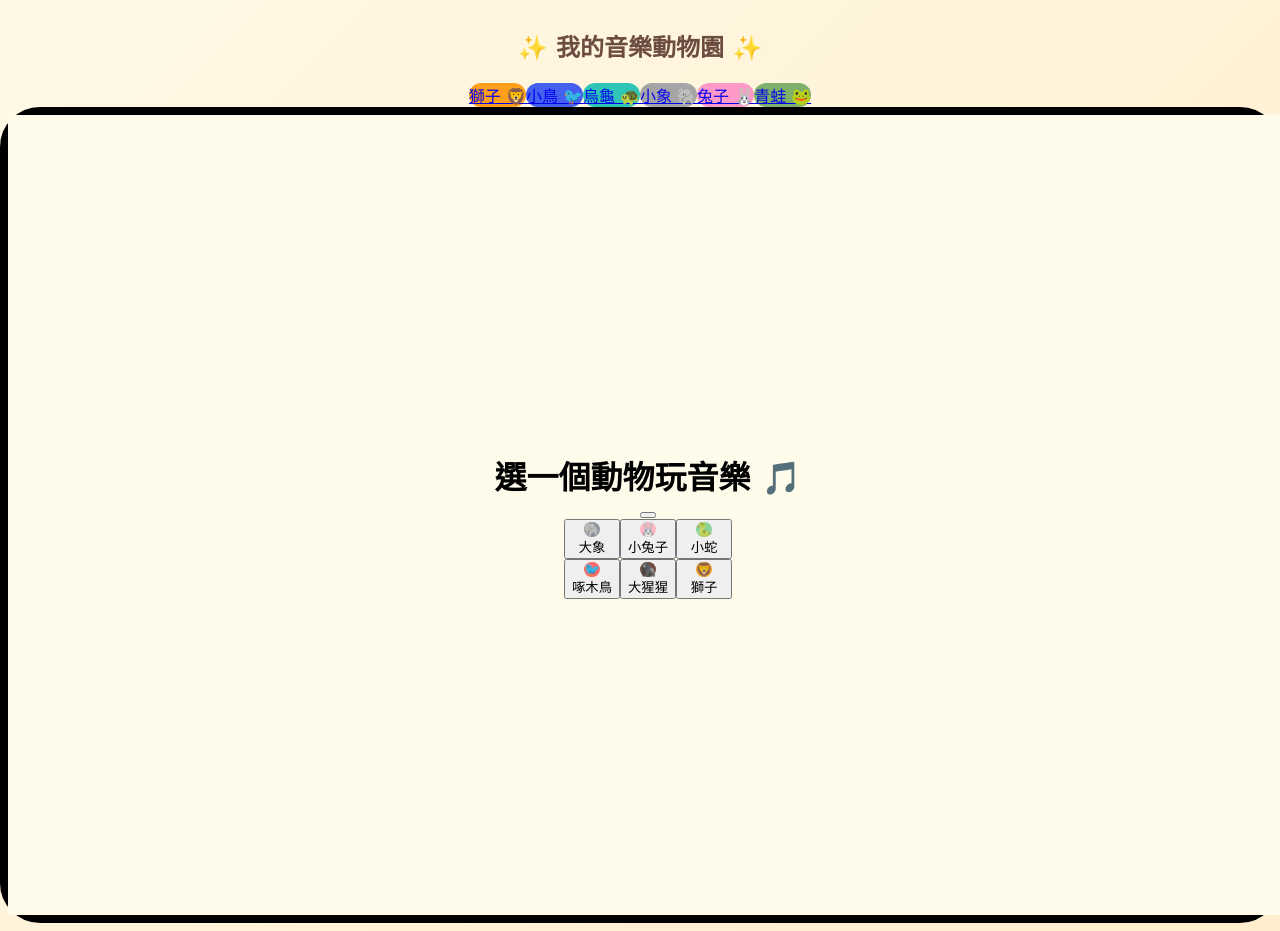
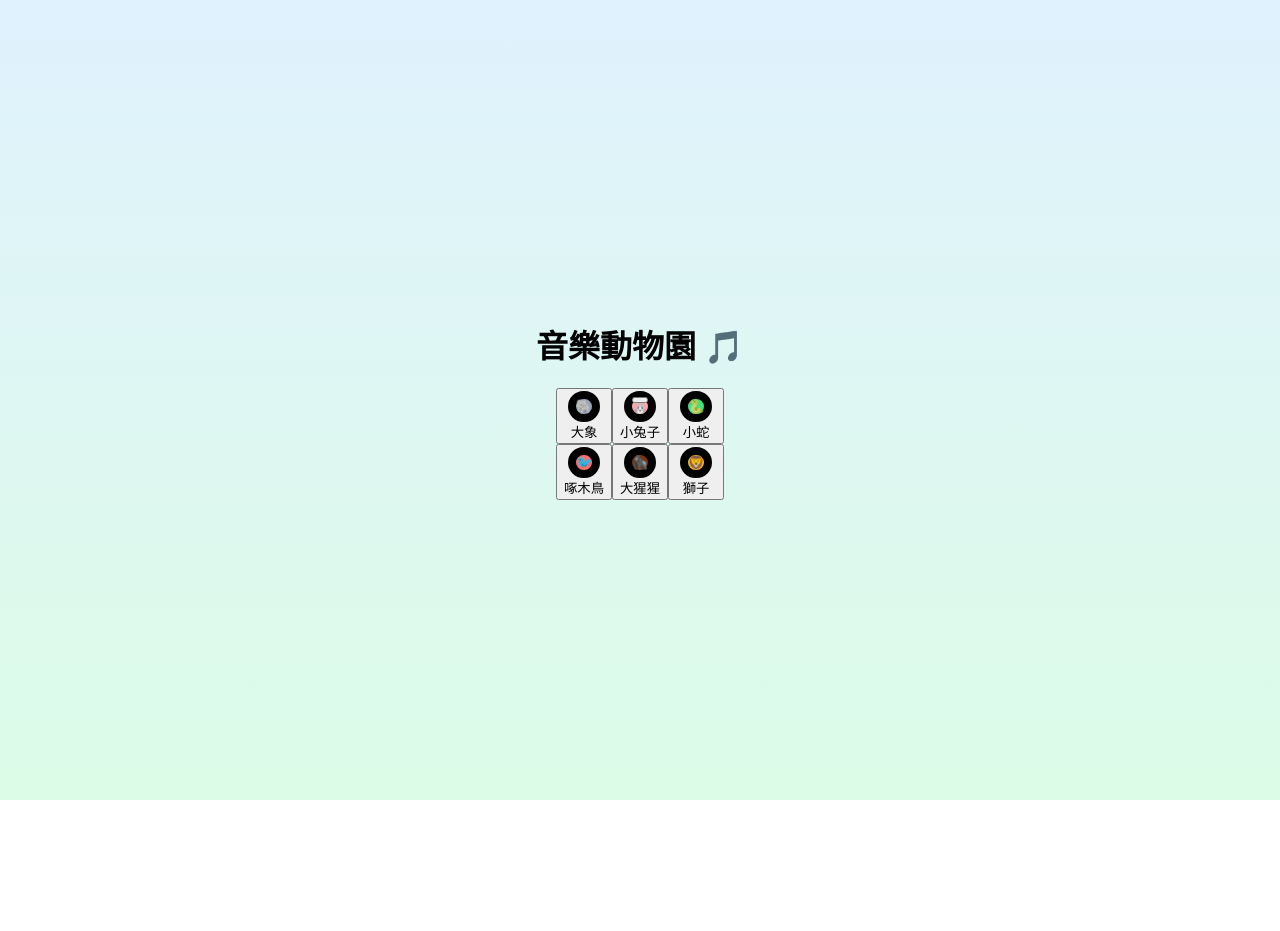
Before and after one commit to OuO0403/toddler-music-site, a Next.js app: page / in a window 1280 px wide. After the commit the page ends 800 px from the top, so only its background shows below. Built offline with nearby package versions, Linux system fonts and the light colour scheme.

Commit message:
UI: Final meadow style with 2x3 large round buttons and no scroll

```diff
--- a/src/app/globals.css
+++ b/src/app/globals.css
@@ -2,10 +2,17 @@
 @tailwind components;
 @tailwind utilities;
 
-body {
-  /* 使用標準 CSS 語法 */
-  background: linear-gradient(135deg, #fff9e6 0%, #ffedcc 100%);
-  min-height: 100vh; /* 這是 min-h-screen 的標準寫法 */
-  overflow-x: hidden;
-  font-family: 'Comic Sans MS', 'Chalkboard SE', 'Microsoft JhengHei', sans-serif;
+html, body {
+  margin: 0;
+  padding: 0;
+  width: 100vw;
+  height: 100vh;
+  overflow: hidden; /* 徹底禁止滾動條 */
+  /* 使用草原風綠色漸層 */
+  background: linear-gradient(to bottom, #e0f2fe 0%, #dcfce7 100%);
 }
+
+/* 移除 Next.js 預設的所有干擾樣式 */
+* {
+  box-sizing: border-box;
+}
--- a/src/app/layout.tsx
+++ b/src/app/layout.tsx
@@ -1,23 +1,15 @@
 import './globals.css';
-import AnimalSidebar from '@/components/AnimalSidebar';
 
 export default function RootLayout({ children }: { children: React.ReactNode }) {
   return (
     <html lang="zh-Hant">
-      <body>
-        <div className="flex flex-col min-h-screen">
-          {/* 上排導覽列：我們稍微修改 Sidebar 的名稱為 Navbar */}
-          <header className="w-full pt-6 px-10">
-            <AnimalSidebar />
-          </header>
+      <body className="relative w-screen h-screen">
+        {/* 裝飾用的草原小細節：可以在這裡放些雲朵或小草的背景裝飾 */}
+        <div className="absolute bottom-0 w-full h-32 bg-green-200/50 z-0"></div>
 
-          {/* 主內容區：置中並放大 */}
-          <main className="flex-grow flex items-center justify-center p-6">
-            <div className="w-full max-w-5xl bg-white/60 backdrop-blur-md rounded-[40px] shadow-2xl p-10 border-8 border-white">
-              {children}
-            </div>
-          </main>
-        </div>
+        <main className="relative z-10 w-full h-full flex items-center justify-center">
+          {children}
+        </main>
       </body>
     </html>
   );
--- a/src/app/page.tsx
+++ b/src/app/page.tsx
@@ -3,51 +3,61 @@ import { useRouter } from 'next/navigation';
 import { motion } from 'framer-motion';
 
 const animals = [
-  { id: 'elephant', name: '大象', icon: '🐘', color: '#8E949E' },
-  { id: 'rabbit', name: '小兔子', icon: '🐰', color: '#FFB7C5' },
-  { id: 'snake', name: '小蛇', icon: '🐍', color: '#88D498' },
-  { id: 'woodpecker', name: '啄木鳥', icon: '🐦', color: '#FF6B6B' },
-  { id: 'gorilla', name: '大猩猩', icon: '🦍', color: '#6D4C41' },
-  { id: 'lion', name: '獅子', icon: '🦁', color: '#F9A825' },
+  { id: 'elephant', name: '大象', icon: '🐘', color: '#94a3b8' },
+  { id: 'rabbit', name: '小兔子', icon: '🐰', color: '#fda4af' },
+  { id: 'snake', name: '小蛇', icon: '🐍', color: '#4ade80' },
+  { id: 'woodpecker', name: '啄木鳥', icon: '🐦', color: '#f87171' },
+  { id: 'gorilla', name: '大猩猩', icon: '🦍', color: '#78350f' },
+  { id: 'lion', name: '獅子', icon: '🦁', color: '#fbbf24' },
 ];
 
 export default function HomePage() {
   const router = useRouter();
 
   return (
-    <div className="w-screen h-screen flex flex-col items-center justify-center bg-[#FFFBEB] overflow-hidden">
-      {/* 右上角選單鍵 */}
-      <button className="absolute top-8 right-8 z-50 p-4 bg-white/50 rounded-2xl shadow-sm">
-        <div className="space-y-2">
-          <div className="w-10 h-1.5 bg-amber-900 rounded-full"></div>
-          <div className="w-10 h-1.5 bg-amber-900 rounded-full"></div>
-          <div className="w-10 h-1.5 bg-amber-900 rounded-full"></div>
-        </div>
-      </button>
+    <div className="flex flex-col items-center justify-center w-full h-full p-4">
+      {/* 標題 */}
+      <motion.h1
+        initial={{ y: -20, opacity: 0 }}
+        animate={{ y: 0, opacity: 1 }}
+        className="text-5xl md:text-6xl font-black text-green-900 mb-12 drop-shadow-md"
+      >
+        音樂動物園 🎵
+      </motion.h1>
 
-      <h1 className="text-5xl font-black text-amber-900 mb-16">選一個動物玩音樂 🎵</h1>
-
-      <div className="grid grid-cols-3 gap-16">
-        {animals.map((a) => (
+      {/* 2x3 巨大按鈕網格 */}
+      <div className="grid grid-cols-3 grid-rows-2 gap-8 md:gap-12">
+        {animals.map((animal) => (
           <motion.button
-            key={a.id}
+            key={animal.id}
             whileHover={{ scale: 1.1 }}
             whileTap={{ scale: 0.9 }}
-            onClick={() => router.push(`/${a.id}`)}
-            className="flex flex-col items-center group"
+            onClick={() => router.push(`/${animal.id}`)}
+            className="flex flex-col items-center justify-center group"
           >
-            {/* 圓圈放大過場動畫的核心 */}
+            {/* 巨大的圓形 */}
             <motion.div
-              layoutId={`circle-${a.id}`}
-              className="w-48 h-48 rounded-full shadow-2xl flex items-center justify-center text-8xl mb-4"
-              style={{ backgroundColor: a.color }}
+              layoutId={`circle-${animal.id}`}
+              className="w-32 h-32 md:w-48 md:h-48 rounded-full shadow-xl flex items-center justify-center text-6xl md:text-8xl border-8 border-white transition-all group-hover:shadow-2xl"
+              style={{ backgroundColor: animal.color }}
             >
-              {a.icon}
+              {animal.icon}
             </motion.div>
-            <span className="text-2xl font-bold text-amber-900">{a.name}</span>
+
+            {/* 動物名稱卡片 */}
+            <span className="mt-4 px-6 py-2 bg-white/80 backdrop-blur-sm rounded-full text-xl md:text-2xl font-bold text-green-900 shadow-sm">
+              {animal.name}
+            </span>
           </motion.button>
         ))}
       </div>
+
+      {/* 右上角選單鍵 */}
+      <button className="absolute top-10 right-10 flex flex-col gap-2 p-4 bg-white/40 hover:bg-white/60 rounded-3xl transition-all shadow-sm">
+        <div className="w-10 h-1.5 bg-green-900 rounded-full"></div>
+        <div className="w-10 h-1.5 bg-green-900 rounded-full"></div>
+        <div className="w-10 h-1.5 bg-green-900 rounded-full"></div>
+      </button>
     </div>
   );
 }
```
